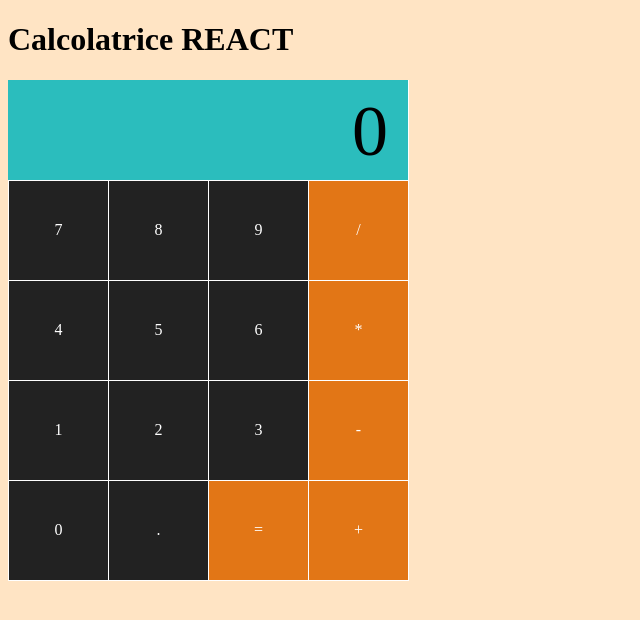
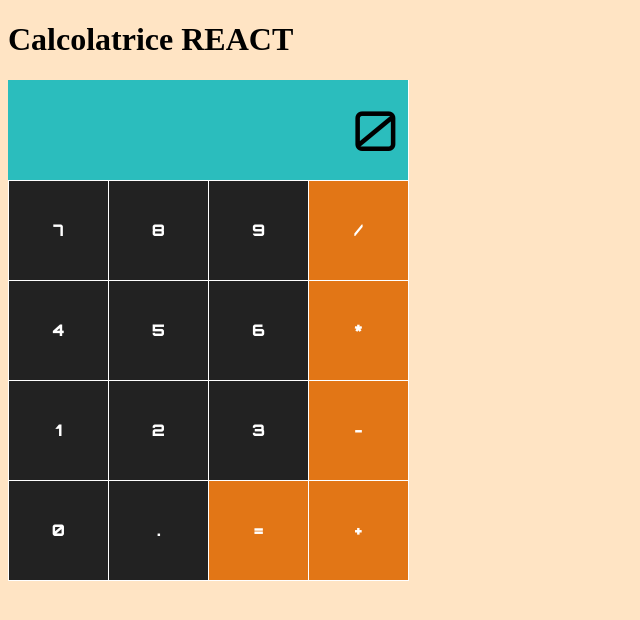
Before and after one commit to redbaron76/corso-react, a React app: page / in a window 1280 px wide. Shown: the top 620 px of the page, without its empty margins (0-640 px from the left). Built offline with nearby package versions, Linux system fonts and the light colour scheme.

Commit message:
fine lezione 9

```diff
--- a/src/components/App.js
+++ b/src/components/App.js
@@ -12,6 +12,10 @@ class App extends Component {
 
     // Memorizza le cifre e la virgola in sequenza
     this.digits = [];
+
+    // Flag
+    this.startCalculator = true;
+    this.total = 0;
 
     // Memorizza primo e secondo operando
     this.operators = [];
@@ -59,6 +63,9 @@ class App extends Component {
   }
 
   setOperation(operation) {
+    // Non eseguire operazione se non ho almeno una cifra
+    if (this.startCalculator && this.digits.length === 0) return false;
+
     console.log('operation:', operation);
     // salvo operatore
     this.setState({ operation });
@@ -76,7 +83,9 @@ class App extends Component {
     const secondNumber = this.state.display;
     this.operators.push(parseFloat(secondNumber));
 
-    console.log(this.operators);
+    this.startCalculator = false;
+
+    console.log('doComputation', this.operators);
 
     let result = '';
 
@@ -95,9 +104,13 @@ class App extends Component {
         break;
     }
 
+    const total = parseFloat(result);
+    this.total = total;
+
     this.operators = [];
     this.digits = [];
-    this.setState({ display: parseFloat(result), operation: '' });
+    this.startCalculator = true;
+    this.setState({ display: total, operation: '' });
   }
 
   handleClick(label) {
--- a/src/components/Display.js
+++ b/src/components/Display.js
@@ -4,7 +4,11 @@ import PropTypes from 'prop-types';
 import '../styles/Display.scss';
 
 const Display = props => {
-  return <div className="display">{props.value || '0'}</div>;
+  return (
+    <div className="display">
+      <div>{props.value || '0'}</div>
+    </div>
+  );
 };
 
 Display.propTypes = {
--- a/src/index.html
+++ b/src/index.html
@@ -1,12 +1,17 @@
 <!DOCTYPE html>
 <html lang="en">
+
 <head>
     <meta charset="UTF-8">
     <meta name="viewport" content="width=device-width, initial-scale=1.0">
     <meta http-equiv="X-UA-Compatible" content="ie=edge">
     <title>Calcolatrice React</title>
+
+    <link href="https://fonts.googleapis.com/css?family=Orbitron:400,900&display=swap" rel="stylesheet">
 </head>
+
 <body>
     <div id="root"></div>
 </body>
+
 </html>
--- a/src/styles/Button.scss
+++ b/src/styles/Button.scss
@@ -15,6 +15,8 @@
 
   cursor: pointer;
 
+  font-family: 'Orbitron', sans-serif;
+  font-weight: 900;
 
   &.orange {
     background-color: #e27616;
--- a/src/styles/Display.scss
+++ b/src/styles/Display.scss
@@ -3,7 +3,17 @@
   flex: 0 0 100%;
   height: 100px;
 
-  padding: 10px 20px;
-  text-align: right;
-  font-size: 72px;
+  font-family: 'Orbitron', sans-serif;
+  font-weight: 400;
+
+  display: flex;
+  flex-direction: row;
+  align-items: center;
+  justify-content: flex-end;
+
+  & > div {
+    // background-color: red;
+    font-size: 55px;
+    padding: 0 10px
+  }
 }
```
